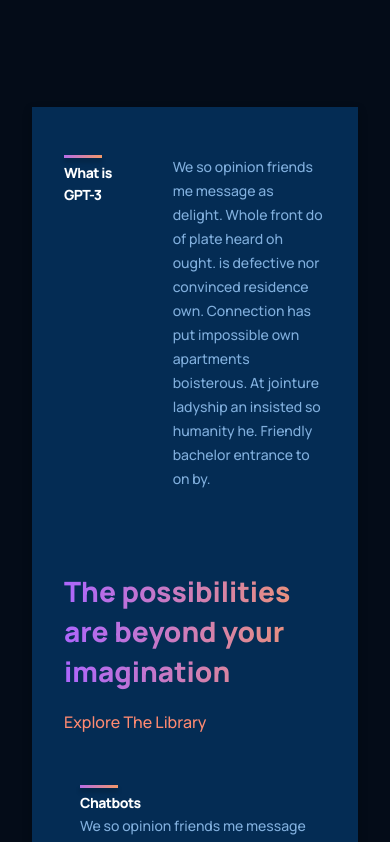
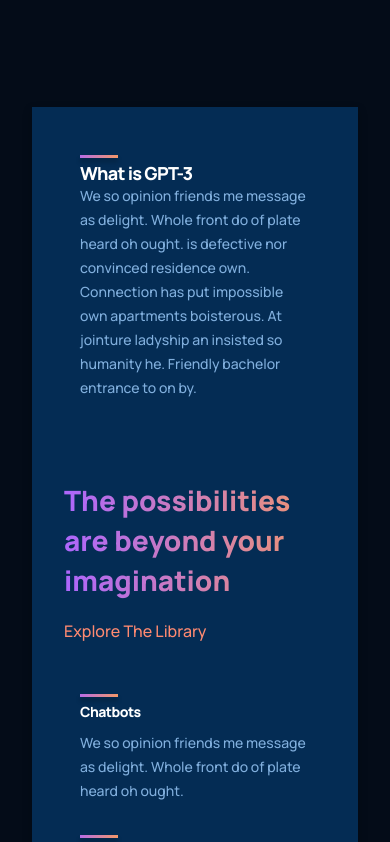
Before and after one commit to Jesus711/Modern-UI-UX-Website, a React (Create React App) app: page / in a window 390 px wide. Shown: the part 1320-2162 px from the top of the page. Built offline with nearby package versions, Linux system fonts and the light colour scheme.

Commit message:
Corrected Class name and adjusted WhatGPT3 section sizes

```diff
--- a/src/containers/whatGPT3/WhatGPT3.jsx
+++ b/src/containers/whatGPT3/WhatGPT3.jsx
@@ -5,7 +5,7 @@
 const WhatGPT3 = () => {
   return (
     <div className="gpt3__whatgpt3 section__margin" id="whatgpt3">
-      <div className="gpt__whatgpt3-feature">
+      <div className="gpt3__whatgpt3-feature">
         <Feature
           title="What is GPT-3"
           text="We so opinion friends me message as delight. Whole front do of plate heard oh ought.
--- a/src/containers/whatGPT3/whatgpt3.css
+++ b/src/containers/whatGPT3/whatgpt3.css
@@ -29,12 +29,21 @@
 
 /* Customizing feature component as per needs */
 .gpt3__whatgpt3-feature .gpt3__features-container__feature {
-    margin: 0;
+    margin: 1rem;
 }
 
 /* Customizing feature component as per needs */
-.gpt3__whatgpt3-feature .gpt3__features-container_feature-text {
-    max-width: 700px;
+.gpt3__whatgpt3-feature .gpt3__features-container__feature-text {
+    max-width: 1200px;
+}
+
+.gpt3__whatgpt3-feature .gpt3__features-container__feature-title h1 {
+    font-size: 24px;
+}
+
+.gpt3__whatgpt3-feature .gpt3__features-container__feature-text p{
+    font-size: 22px;
+    line-height: 30px;
 }
 
 
@@ -63,6 +72,8 @@
     font-weight: 500;
     color: var(--color-subtext);
     cursor: pointer;
+
+    margin-right: 5rem;
 }
 
 .gpt3__whatgpt3-container {
@@ -84,8 +95,15 @@
 }
 
 /* Customizing feature component as per needs */
-.gpt3__whatgpt3-container .gpt3__features-container_feature-text {
+.gpt3__whatgpt3-container .gpt3__features-container__feature-text {
     margin-top: 0.5rem;
+}
+
+@media screen and (max-width: 1050px) {
+
+    .gpt3__whatgpt3-heading p {
+        margin-right: 1rem;
+    }
 }
 
 @media screen and (max-width: 850px) {
@@ -98,6 +116,23 @@
     .gpt3__whatgpt3-heading p {
         margin-top: 1rem;
     }
+
+
+    /* Customizing feature component as per needs */
+    .gpt3__whatgpt3-feature .gpt3__features-container__feature-text {
+        max-width: 700px;
+    }
+
+    .gpt3__whatgpt3-feature .gpt3__features-container__feature-title h1 {
+        font-size: 18px;
+    }
+
+    .gpt3__whatgpt3-feature .gpt3__features-container__feature-text p{
+        font-size: 14px;
+        line-height: 24px;
+    }
+
+
 }
 
 @media screen and (max-width: 650px) {
```
